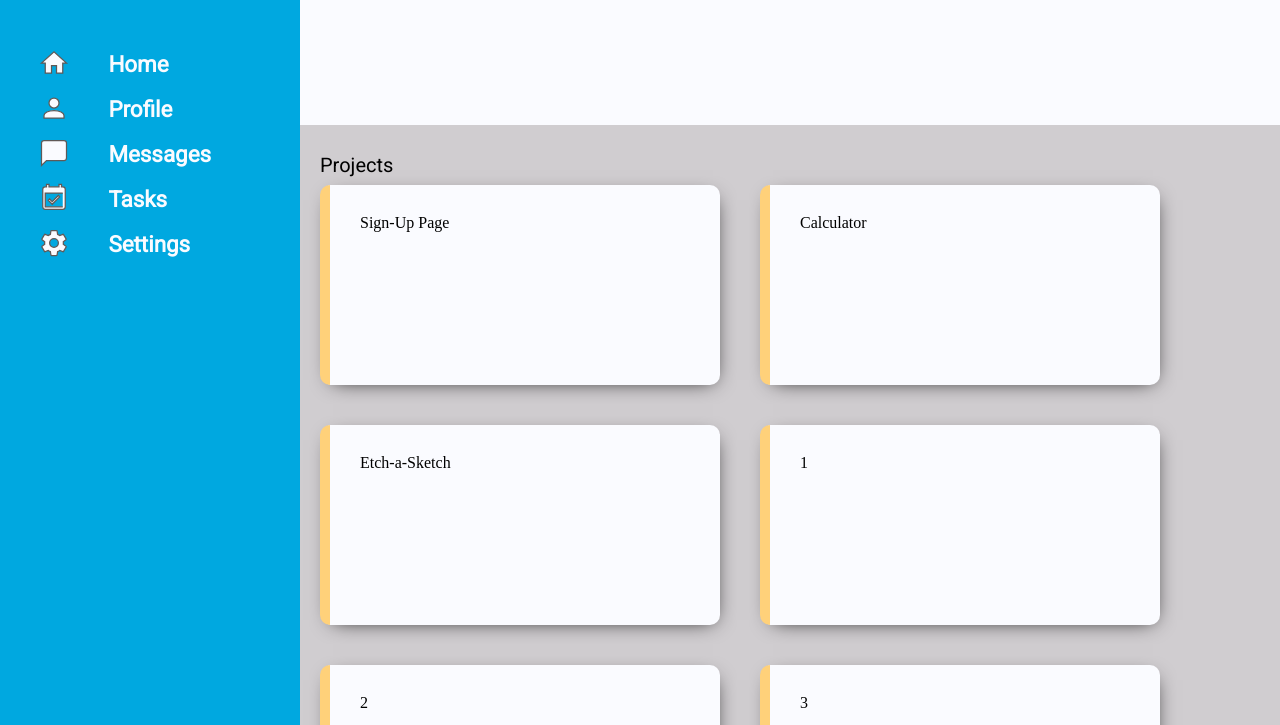
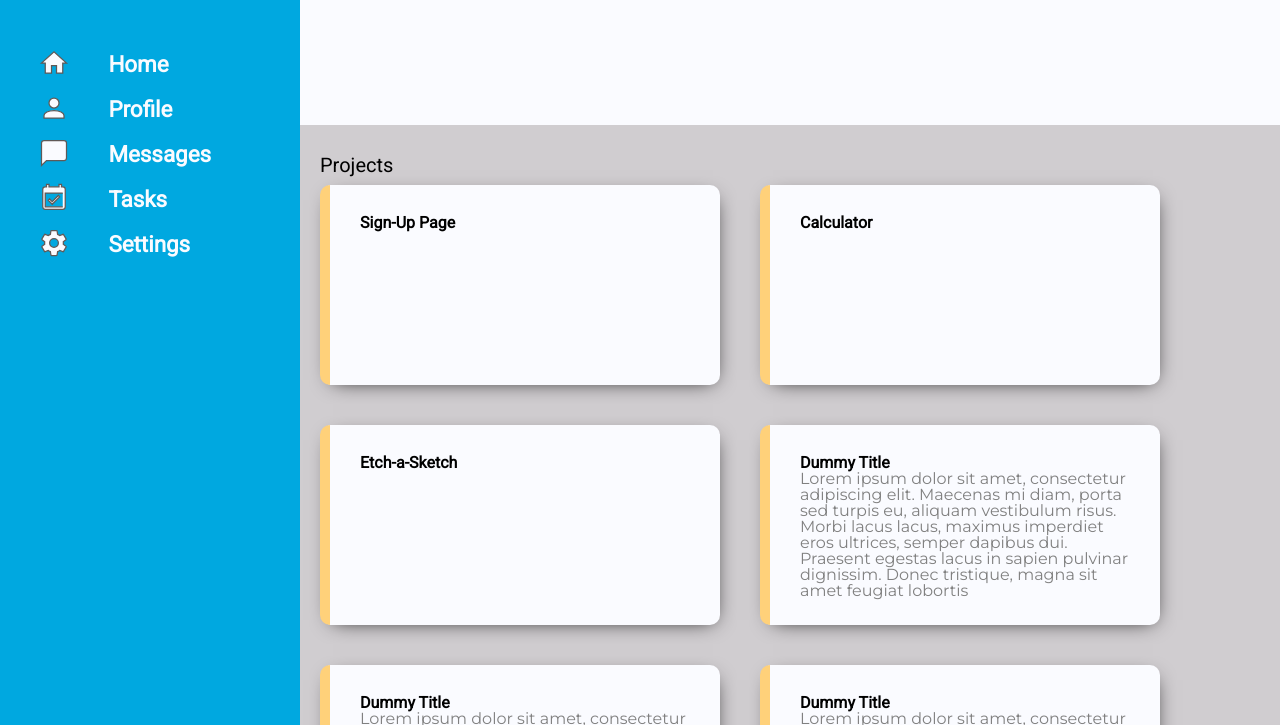
Before and after one commit to 6okuJins/admin-dashboard, a plain HTML site: page index.html in a window 1280 px wide. Shown: the part 75-800 px from the top of the page. Drawn offline with Linux system fonts and the light colour scheme.

Commit message:
Style project card text

```diff
--- a/index.html
+++ b/index.html
@@ -55,13 +55,13 @@
                 <div class="project" id="sign-up"><h1>Sign-Up Page</h1></div>
                 <div class="project" id="calculator"><h1>Calculator</h1></div>
                 <div class="project" id="etch-a-sketch"><h1>Etch-a-Sketch</h1></div>
-                <div class="project">1</div>
-                <div class="project">2</div>
-                <div class="project">3</div>
-                <div class="project">4</div>
-                <div class="project">5</div>
-                <div class="project">6</div>
-                <div class="project">7</div>
+                <div class="project"><h1>Dummy Title</h1><p>Lorem ipsum dolor sit amet, consectetur adipiscing elit. Maecenas mi diam, porta sed turpis eu, aliquam vestibulum risus. Morbi lacus lacus, maximus imperdiet eros ultrices, semper dapibus dui. Praesent egestas lacus in sapien pulvinar dignissim. Donec tristique, magna sit amet feugiat lobortis</p></div>
+                <div class="project"><h1>Dummy Title</h1><p>Lorem ipsum dolor sit amet, consectetur adipiscing elit. Maecenas mi diam, porta sed turpis eu, aliquam vestibulum risus. Morbi lacus lacus, maximus imperdiet eros ultrices, semper dapibus dui. Praesent egestas lacus in sapien pulvinar dignissim. Donec tristique, magna sit amet feugiat lobortis</p></div>
+                <div class="project"><h1>Dummy Title</h1><p>Lorem ipsum dolor sit amet, consectetur adipiscing elit. Maecenas mi diam, porta sed turpis eu, aliquam vestibulum risus. Morbi lacus lacus, maximus imperdiet eros ultrices, semper dapibus dui. Praesent egestas lacus in sapien pulvinar dignissim. Donec tristique, magna sit amet feugiat lobortis</p></div>
+                <div class="project"><h1>Dummy Title</h1><p>Lorem ipsum dolor sit amet, consectetur adipiscing elit. Maecenas mi diam, porta sed turpis eu, aliquam vestibulum risus. Morbi lacus lacus, maximus imperdiet eros ultrices, semper dapibus dui. Praesent egestas lacus in sapien pulvinar dignissim. Donec tristique, magna sit amet feugiat lobortis</p></div>
+                <div class="project"><h1>Dummy Title</h1><p>Lorem ipsum dolor sit amet, consectetur adipiscing elit. Maecenas mi diam, porta sed turpis eu, aliquam vestibulum risus. Morbi lacus lacus, maximus imperdiet eros ultrices, semper dapibus dui. Praesent egestas lacus in sapien pulvinar dignissim. Donec tristique, magna sit amet feugiat lobortis</p></div>
+                <div class="project"><h1>Dummy Title</h1><p>Lorem ipsum dolor sit amet, consectetur adipiscing elit. Maecenas mi diam, porta sed turpis eu, aliquam vestibulum risus. Morbi lacus lacus, maximus imperdiet eros ultrices, semper dapibus dui. Praesent egestas lacus in sapien pulvinar dignissim. Donec tristique, magna sit amet feugiat lobortis</p></div>
+                <div class="project"><h1>Dummy Title</h1><p>Lorem ipsum dolor sit amet, consectetur adipiscing elit. Maecenas mi diam, porta sed turpis eu, aliquam vestibulum risus. Morbi lacus lacus, maximus imperdiet eros ultrices, semper dapibus dui. Praesent egestas lacus in sapien pulvinar dignissim. Donec tristique, magna sit amet feugiat lobortis</p></div>
             </div>
             <div class="tabs">
                 <button class="selected">Announcements</button>
--- a/style.css
+++ b/style.css
@@ -250,6 +250,16 @@
         background-color: var(--white);
         box-shadow: 3px 5px 20px -10px;
         padding: 30px;
+        overflow: hidden;
+    }
+    .project h1 {
+        font-family: Roboto;
+        font-weight: bold;
+
+    }
+    .project p {
+        font-family: Montserrat;
+        color: grey;
     }
     .tabs {
         display: none;
```
